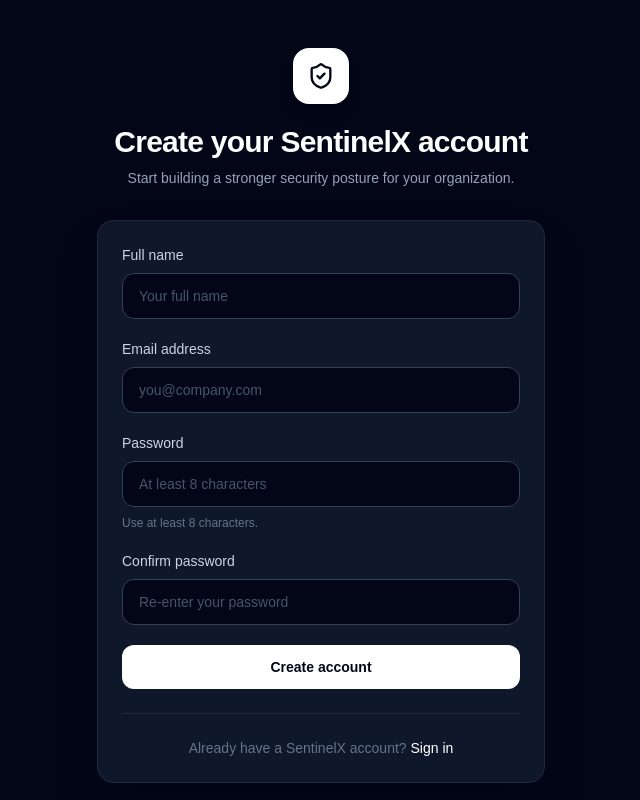
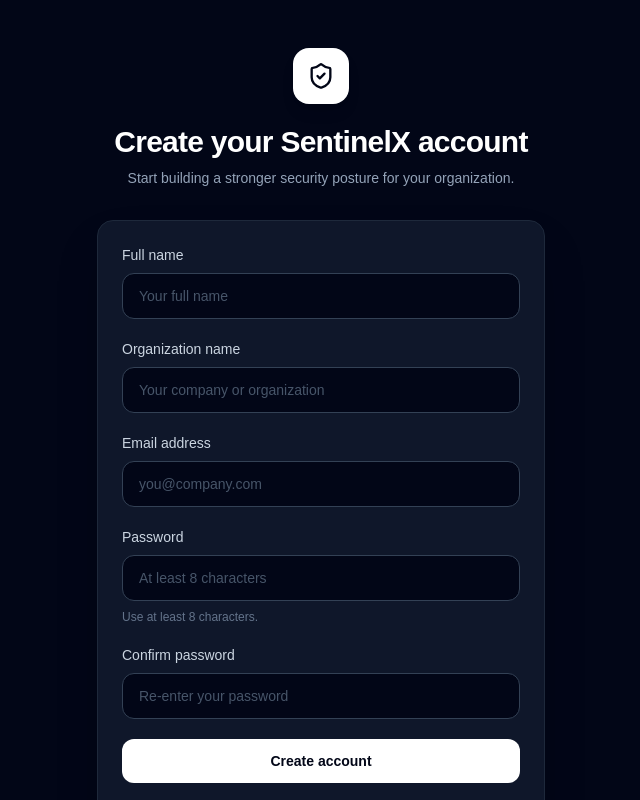
Before and after one commit to Alexander1-hash/sentinelx, a Next.js app: page /signup in a window 1280 px wide. Shown: the top 800 px of the page, without its empty margins (319-959 px from the left). Built offline with nearby package versions, Linux system fonts and the light colour scheme; no server answers.

Commit message:
Include organization name in signup form
Added organization name input and validation to signup.

```diff
--- a/app/signup/page.tsx
+++ b/app/signup/page.tsx
@@ -7,6 +7,7 @@
 
 export default function SignupPage() {
   const [fullName, setFullName] = useState("");
+  const [organizationName, setOrganizationName] = useState("");
   const [email, setEmail] = useState("");
   const [password, setPassword] = useState("");
   const [confirmPassword, setConfirmPassword] = useState("");
@@ -21,10 +22,16 @@
     setSuccess("");
 
     const trimmedName = fullName.trim();
+    const trimmedOrganization = organizationName.trim();
     const trimmedEmail = email.trim().toLowerCase();
 
     if (!trimmedName) {
       setError("Please enter your full name.");
+      return;
+    }
+
+    if (!trimmedOrganization) {
+      setError("Please enter your organization name.");
       return;
     }
 
@@ -52,6 +59,7 @@
         options: {
           data: {
             full_name: trimmedName,
+            organization_name: trimmedOrganization,
           },
           emailRedirectTo: `${siteUrl}/auth/callback?next=/`,
         },
@@ -132,6 +140,28 @@
                   placeholder="Your full name"
                   required
                   autoComplete="name"
+                  className="w-full rounded-xl border border-slate-700 bg-slate-950 px-4 py-3 text-sm text-white outline-none transition placeholder:text-slate-600 focus:border-white focus:ring-2 focus:ring-white/10"
+                />
+              </div>
+
+              <div>
+                <label
+                  htmlFor="organizationName"
+                  className="mb-2 block text-sm font-medium text-slate-300"
+                >
+                  Organization name
+                </label>
+
+                <input
+                  id="organizationName"
+                  type="text"
+                  value={organizationName}
+                  onChange={(event) =>
+                    setOrganizationName(event.target.value)
+                  }
+                  placeholder="Your company or organization"
+                  required
+                  autoComplete="organization"
                   className="w-full rounded-xl border border-slate-700 bg-slate-950 px-4 py-3 text-sm text-white outline-none transition placeholder:text-slate-600 focus:border-white focus:ring-2 focus:ring-white/10"
                 />
               </div>
```
